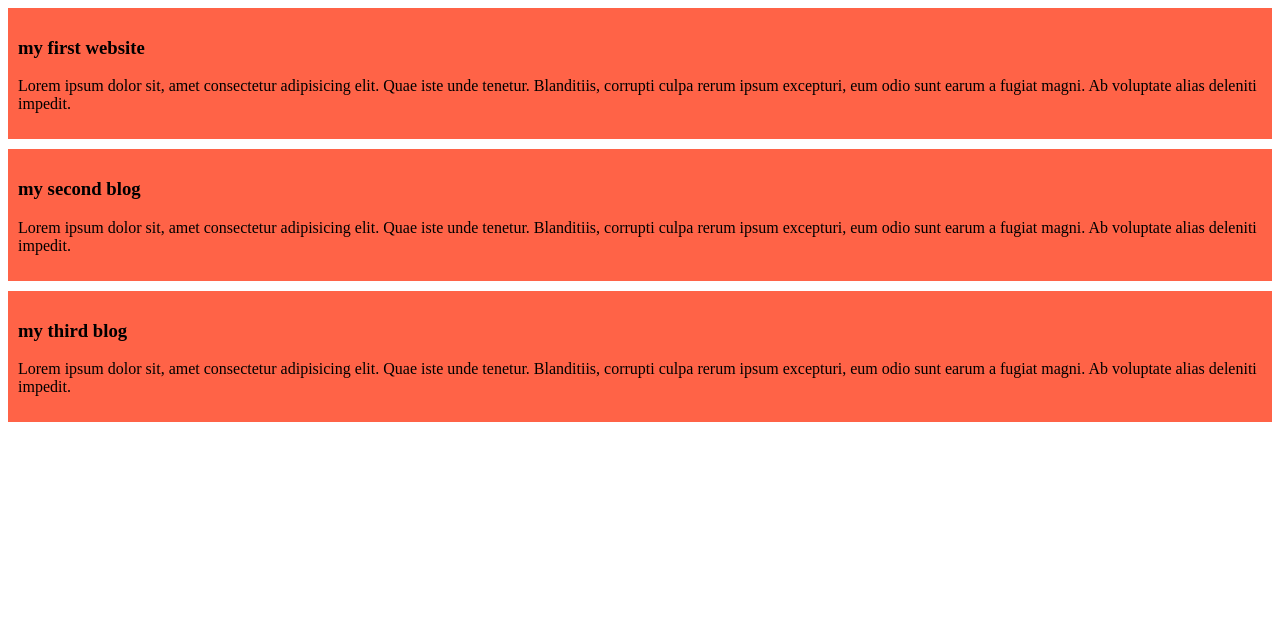
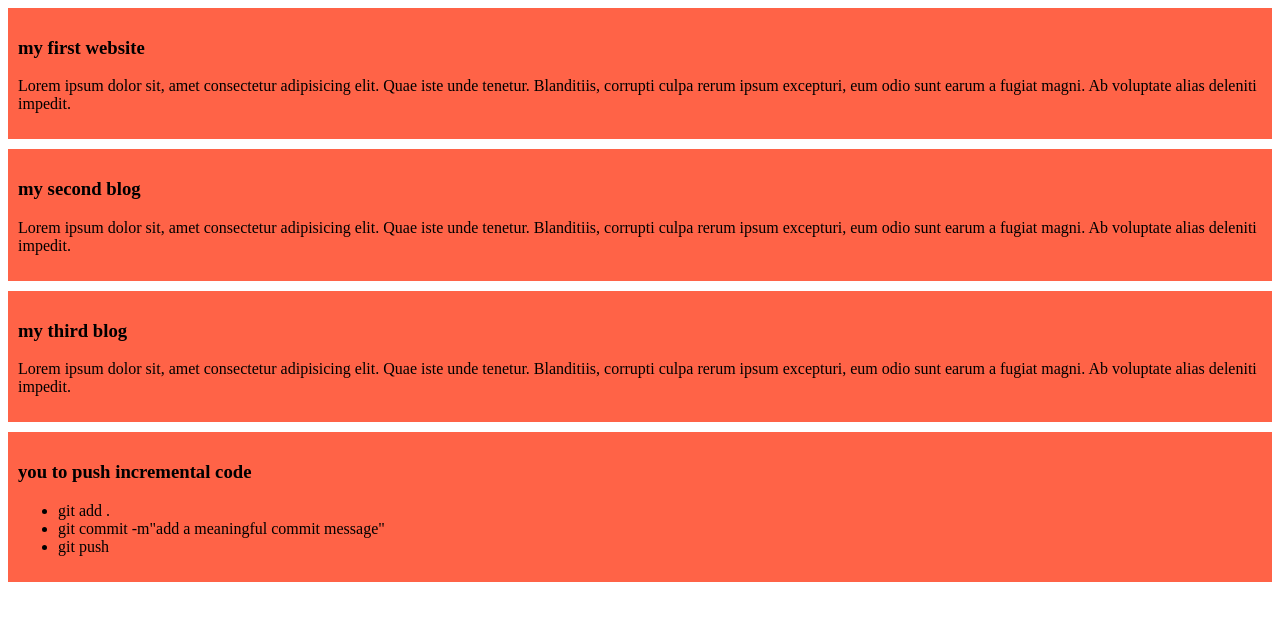
Before and after one commit to MdkhalidHasanRaju1/my--simple-websit, a plain HTML site: page index.html in a window 1280 px wide. Drawn offline with Linux system fonts and the light colour scheme.

Commit message:
added a list to push code

```diff
--- a/index.html
+++ b/index.html
@@ -19,5 +19,14 @@
         <h3>my third blog</h3>
         <P>Lorem ipsum dolor sit, amet consectetur adipisicing elit. Quae iste unde tenetur. Blanditiis, corrupti culpa rerum ipsum excepturi, eum odio sunt earum a fugiat magni. Ab voluptate alias deleniti impedit.</P>
     </div>
+    <div>
+        <h3>you to push incremental code</h3>
+        <ul>
+            <li>git add .</li>
+            <li>git commit -m"add a meaningful commit message"</li>
+            <li>git push</li>
+        </ul>
+
+    </div>
 </body>
 </html>
```
